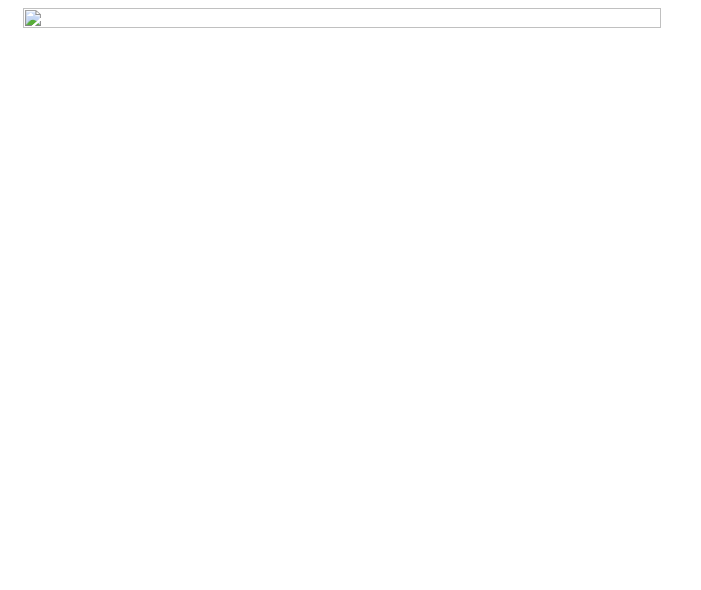
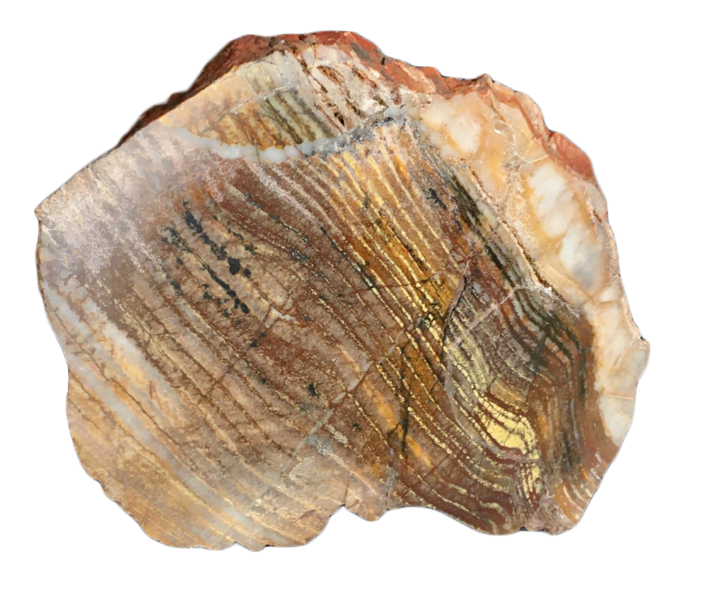
Before and after one commit to dmarkbreiter/stromatolite, a plain HTML site: page index.html in a window 1280 px wide. Shown: the top 590 px of the page, without its empty margins (0-701 px from the left). Drawn offline with Linux system fonts and the light colour scheme.

Commit message:
Update index.html

```diff
--- a/index.html
+++ b/index.html
@@ -8,7 +8,7 @@
   </head>
   <body>
     <div class="container">
-      <img class="img-fluid stromatolite" src="zoom/stromatolite.png" width="638" height="567">
+      <img class="img-fluid stromatolite" src="images/stromatolite.png" width="638" height="567">
     </div>
     <script src="js/jquery.js"></script>
     <script src="js/okzoom.js"></script>
```
